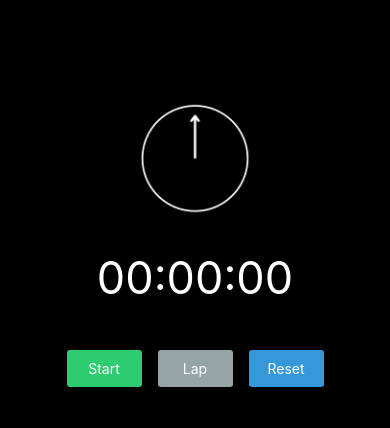
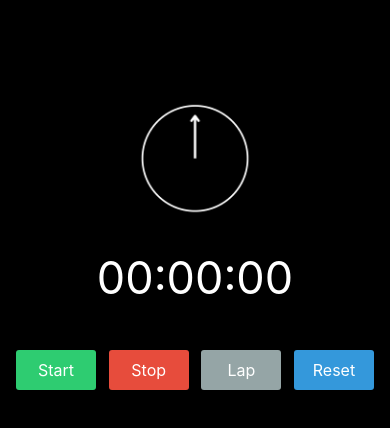
Before and after one commit to Shopify/eng-intern-assessment-react-native, a React Native app: screen / in a window 390 px wide. Shown: the top 428 px of the page. Built offline with nearby package versions, Linux system fonts and the light colour scheme.

Commit message:
Add Documentation and Fix Button

```diff
--- a/src/StopWatch.tsx
+++ b/src/StopWatch.tsx
@@ -24,7 +24,12 @@ export default function StopWatch() {
 
   // Toggle the running state of the stopwatch (Start/Stop/Resume)
   const handleStartStop = () => {
+    setTime((prevTime) => prevTime + 10);
     setIsRunning((prevIsRunning) => !prevIsRunning);
+  };
+
+  const handleStop = () => {
+    setIsRunning(false);
   };
 
   // Record the current time as a lap
@@ -52,18 +57,16 @@ export default function StopWatch() {
           style={[styles.clock, clockArmRotation]}
         />
 
-
       <Text style={styles.timerText}>{formatTime(time)}</Text>
       <View style={styles.buttonContainer}>
-      <StopWatchButton onPress={handleStartStop}
-  title={isRunning ? 'Pause' : time === 0 ? 'Start' : 'Resume'}
-/>
+      <StopWatchButton  title={isRunning ? 'Pause' : time != 0 ? 'Resume':'Start'} onPress={handleStartStop}/>
+       <StopWatchButton onPress={handleStop} title="Stop" />
         <StopWatchButton onPress={handleLap} title="Lap" />
         <StopWatchButton onPress={handleReset} title="Reset" />
       </View>
-      <ScrollView style={styles.lapsContainer} contentContainerStyle={styles.lapText}>
+      <ScrollView style={styles.lapsContainer} contentContainerStyle={styles.lapText} testID= "lap-list">
         {laps.map((lap, index) => (
-          <Text key={index} style={styles.lapText} testID= "lap-list">
+          <Text key={index} style={styles.lapText} testID= "lap-text">
             Lap {laps.length - index}: {formatTime(lap) }
           </Text>
         ))}
@@ -110,7 +113,7 @@ const styles = StyleSheet.create({
   },
   // Style for the button container
   buttonContainer: {
-    width: '70%',
+    width: '95%',
     flexDirection: 'row',
     justifyContent: 'space-around',
     marginTop: 10,
--- a/src/StopWatchButton.tsx
+++ b/src/StopWatchButton.tsx
@@ -43,7 +43,7 @@ const StopWatchButton: React.FC<StopWatchButtonProps> = ({ onPress, title }) =>
 // Styles for the StopWatchButton component
 const styles = StyleSheet.create({
   button: {
-    width: 75,
+    width: 80,
     backgroundColor: '#3498db',
     padding: 10,
     borderRadius: 3,
@@ -52,7 +52,7 @@ const styles = StyleSheet.create({
   buttonText: {
     color: '#fff',
     textAlign: 'center',
-    font: '16'
+    fontSize: 16
   },
 });
 
```
Also changed, not shown: 2 other files (tests, documents, lock files or other folders).
